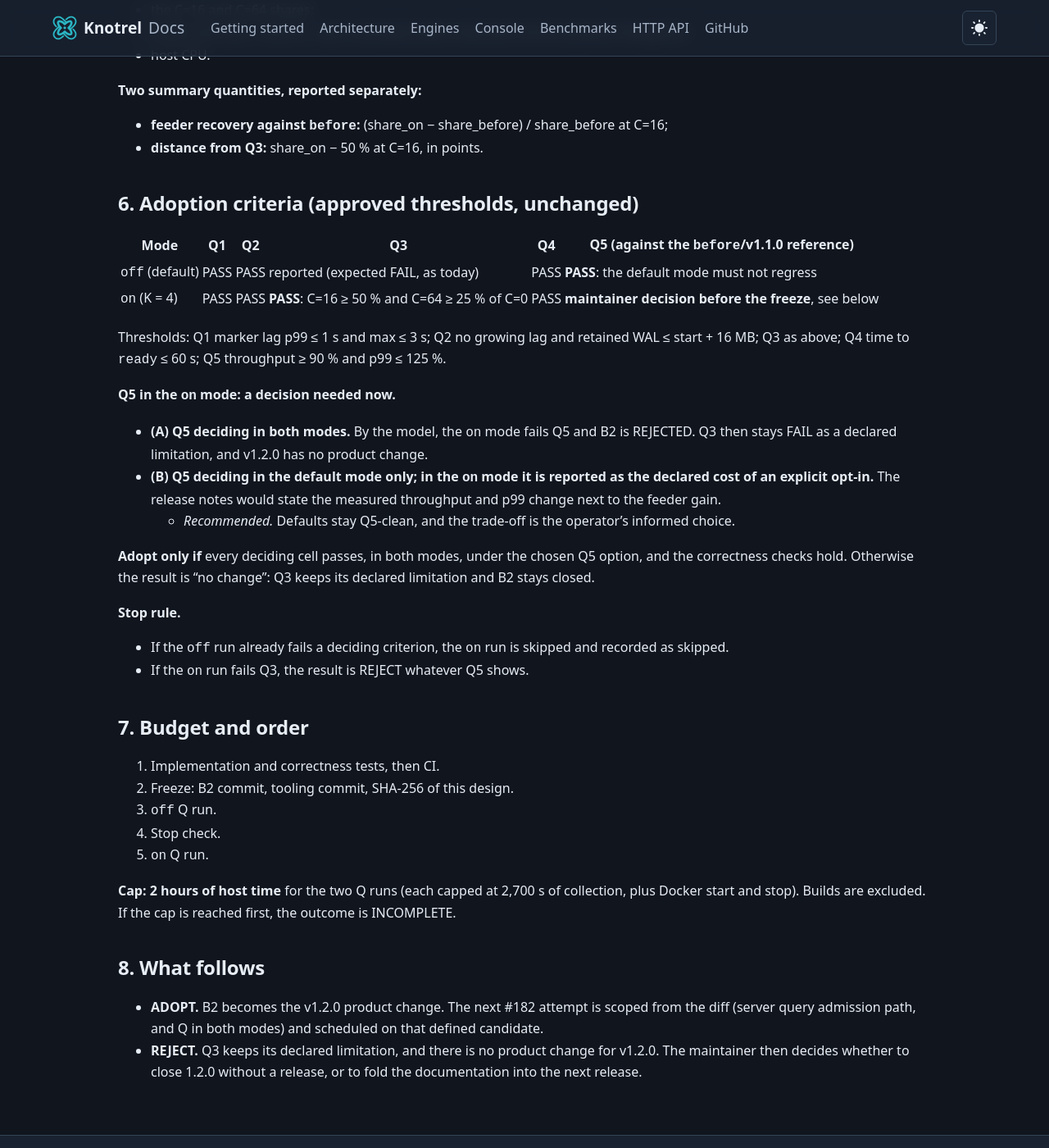
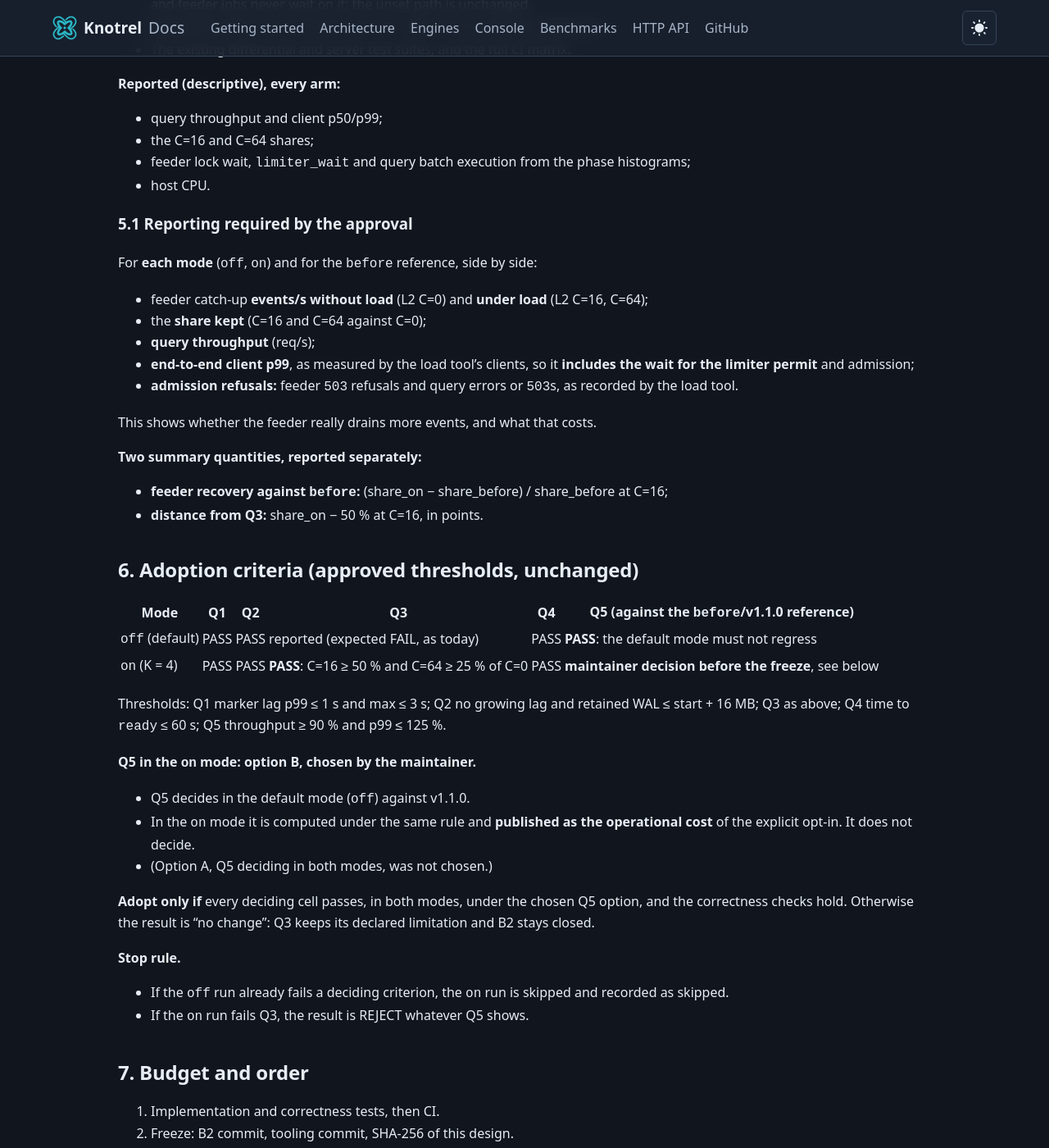
Before and after one commit to knotrel/knotrel, a Jekyll site: the page built from docs/design/b2-bounded-query-concurrency.md, in a window 1280 px wide and 1400 px high, scrolled down 4481 px. Shown: the whole window at 82% size. Built offline with Jekyll 4.4.1, drawn with Linux system fonts in a browser that asks for light colours; our own code applies the rules of GitHub Pages for plain Markdown files; some of the changed text lies outside the part shown.

Commit message:
docs(design): record the maintainer's approval of B2 (option B, K = 4)
Co-Authored-By: Claude Opus 5.5 <noreply@anthropic.com>

```diff
--- a/docs/design/b2-bounded-query-concurrency.md
+++ b/docs/design/b2-bounded-query-concurrency.md
@@ -1,8 +1,14 @@
 # B2: bounded concurrent query execution (#87)
 
-**Status: DESIGN PROPOSAL FOR MAINTAINER APPROVAL (2026-11-27).** Nothing is implemented or
-measured.
+**Status: APPROVED BY THE MAINTAINER (2026-11-27), recorded before implementation and
+measurement.**
 
+- The maintainer chose Q5 **option B**: Q5 decides in the default mode, and is computed and
+  published as the operational cost in the opt-in mode.
+- Approved together with it:
+  - a single opt-in value, **K = 4**;
+  - the two-hour budget;
+  - the comparison of section 5, with the reporting added in section 5.1.
 - Approval fixes the mechanism, the bound, the comparison and the adoption criteria before
   any code is written or measured.
 - Under the per-release measurement policy (#186) this is an **impact estimate**: it
@@ -158,6 +164,19 @@ for `off` and once for `on`, each with the `before` reference arm in the same se
 - feeder lock wait, `limiter_wait` and query batch execution from the phase histograms;
 - host CPU.
 
+### 5.1 Reporting required by the approval
+
+For **each mode** (`off`, `on`) and for the `before` reference, side by side:
+- feeder catch-up **events/s without load** (L2 C=0) and **under load** (L2 C=16, C=64);
+- the **share kept** (C=16 and C=64 against C=0);
+- **query throughput** (req/s);
+- **end-to-end client p99**, as measured by the load tool's clients, so it **includes the
+  wait for the limiter permit** and admission;
+- **admission refusals:** feeder `503` refusals and query errors or `503`s, as recorded by
+  the load tool.
+
+This shows whether the feeder really drains more events, and what that costs.
+
 **Two summary quantities, reported separately:**
 - **feeder recovery against `before`:** (share_on − share_before) / share_before at C=16;
 - **distance from Q3:** share_on − 50 % at C=16, in points.
@@ -172,14 +191,11 @@ for `off` and once for `on`, each with the `before` reference arm in the same se
 Thresholds: Q1 marker lag p99 ≤ 1 s and max ≤ 3 s; Q2 no growing lag and retained WAL ≤
 start + 16 MB; Q3 as above; Q4 time to `ready` ≤ 60 s; Q5 throughput ≥ 90 % and p99 ≤ 125 %.
 
-**Q5 in the `on` mode: a decision needed now.**
-- **(A) Q5 deciding in both modes.** By the model, the `on` mode fails Q5 and B2 is
-  REJECTED. Q3 then stays FAIL as a declared limitation, and v1.2.0 has no product change.
-- **(B) Q5 deciding in the default mode only; in the `on` mode it is reported as the
-  declared cost of an explicit opt-in.** The release notes would state the measured
-  throughput and p99 change next to the feeder gain.
-  - *Recommended.* Defaults stay Q5-clean, and the trade-off is the operator's informed
-    choice.
+**Q5 in the `on` mode: option B, chosen by the maintainer.**
+- Q5 decides in the default mode (`off`) against v1.1.0.
+- In the `on` mode it is computed under the same rule and **published as the operational
+  cost** of the explicit opt-in. It does not decide.
+- (Option A, Q5 deciding in both modes, was not chosen.)
 
 **Adopt only if** every deciding cell passes, in both modes, under the chosen Q5 option, and
 the correctness checks hold. Otherwise the result is "no change": Q3 keeps its declared
```
